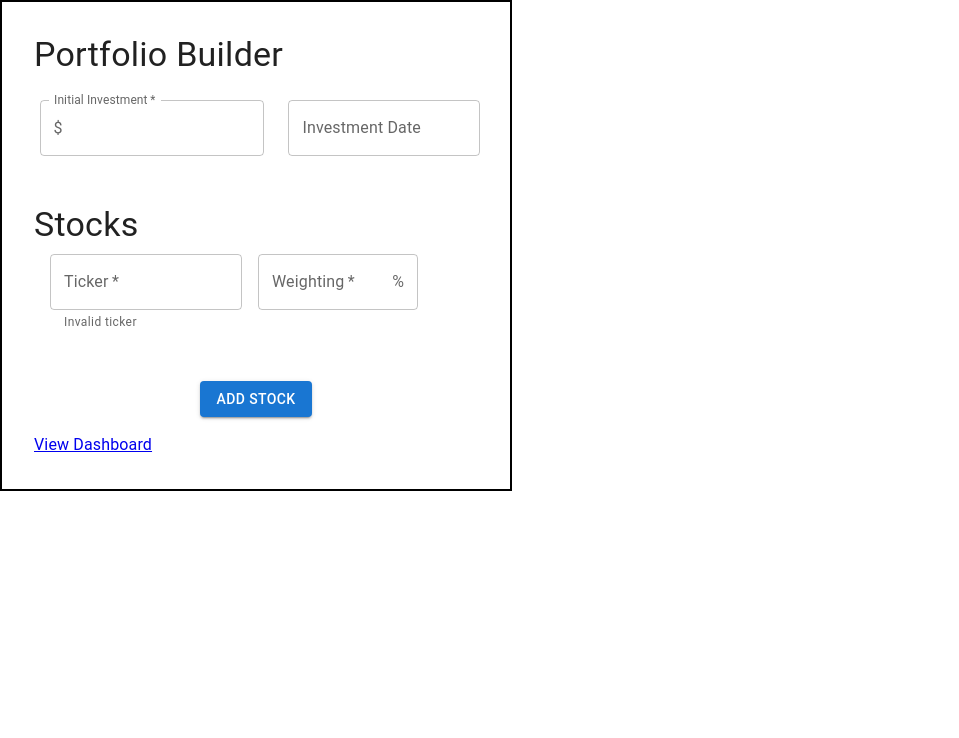
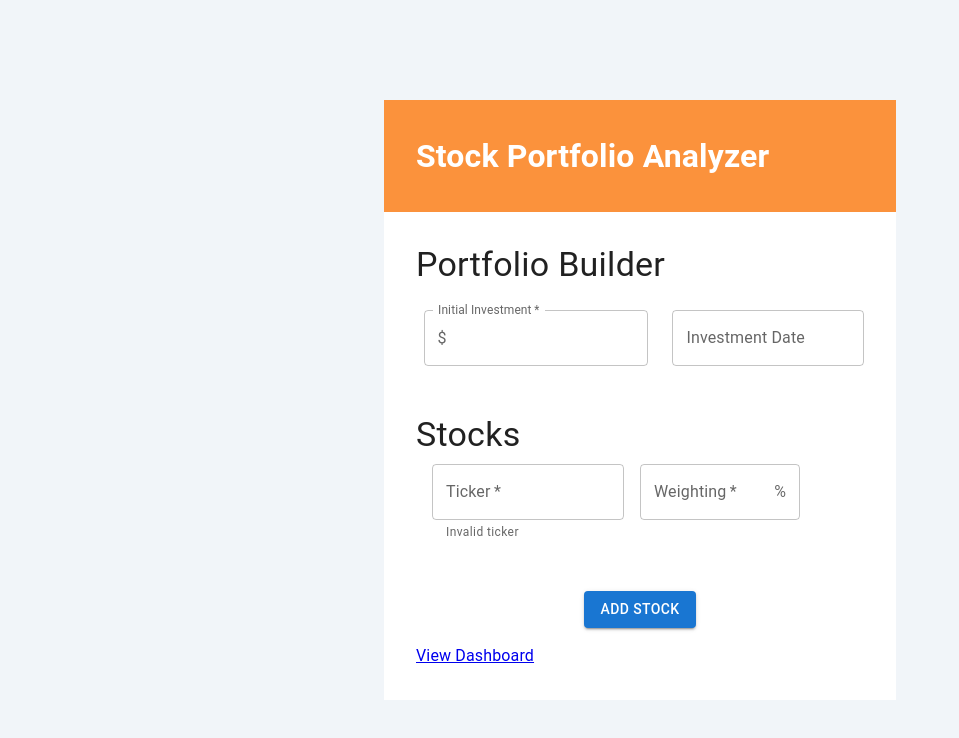
Before and after one commit to BertMorris/portfolio-calc, a Next.js app: page /portfolio in a window 1280 px wide. Shown: the top 738 px of the page, without its empty margins (0-959 px from the left). Built offline with nearby package versions, Linux system fonts and the light colour scheme.

Commit message:
portfolio build page style changes

```diff
--- /dev/null
+++ b/src/app/portfolio/layout.tsx
@@ -0,0 +1,19 @@
+import { Typography } from "@mui/material";
+import React from "react";
+
+type Props = {
+  children: React.ReactNode;
+};
+
+export default function layout({ children }: Props) {
+  return (
+    <div className="h-screen w-screen flex flex-col justify-center items-center bg-slate-100">
+      <div className="max-w-screen-lg border-radius-xl">
+        <header className="bg-orange-400 border-radius-xl">
+          <h1 className="text-white p-8 m-0">Stock Portfolio Analyzer</h1>
+        </header>
+        <div>{children}</div>
+      </div>
+    </div>
+  );
+}
--- a/src/app/portfolio/page.tsx
+++ b/src/app/portfolio/page.tsx
@@ -59,7 +59,7 @@ export default function Page({}: Props) {
   }, [date, initialBalance, tickers]);
 
   return (
-    <div className="max-w-lg p-8 border-2 border-black border-solid flex flex-col gap-4">
+    <div className="max-w-lg p-8 flex flex-col gap-4 bg-white">
       <Typography className="" variant="h4">
         Portfolio Builder
       </Typography>
```
